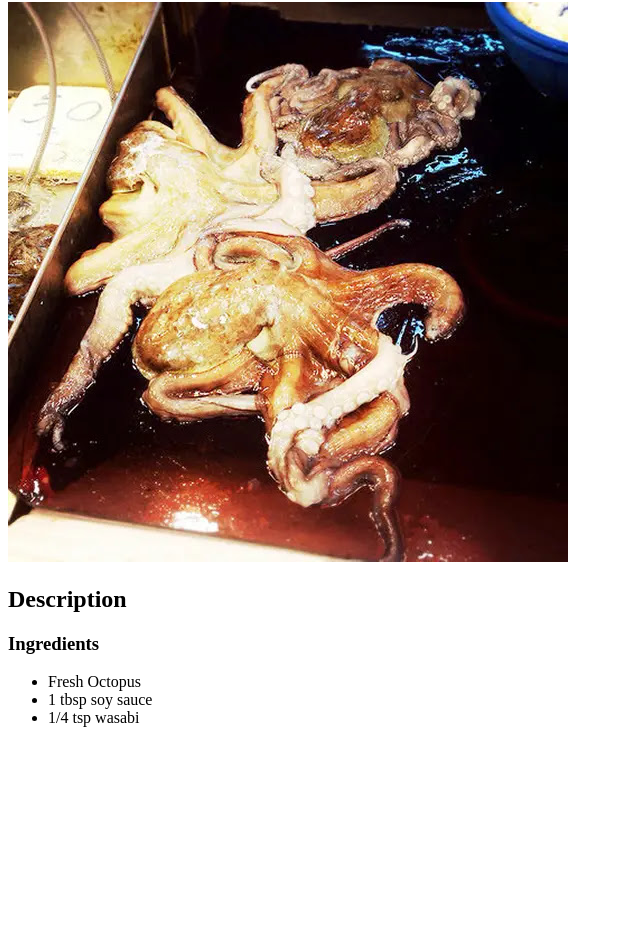
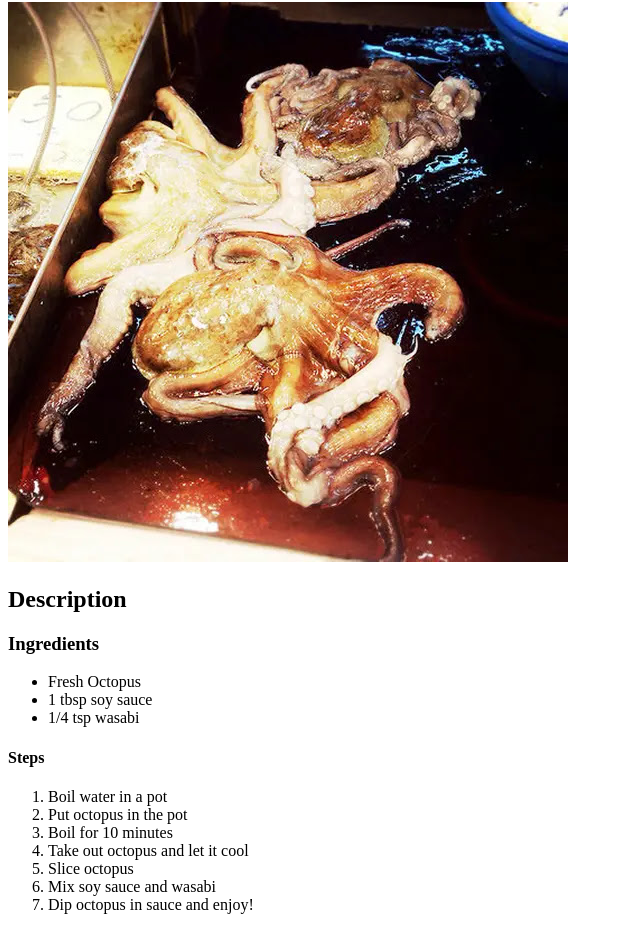
Before and after one commit to vc22832/odin-recipes, a plain HTML site: page recipes/octopus.html in a window 1280 px wide. Shown: the part 87-1017 px from the top of the page, without its empty margins (0-640 px from the left). Before the commit the page ends 830 px from the top, so only its background shows below. Drawn offline with Linux system fonts and the light colour scheme.

Commit message:
add readme

```diff
--- a/recipes/octopus.html
+++ b/recipes/octopus.html
@@ -16,5 +16,15 @@
             <li> 1 tbsp soy sauce </li>
             <li> 1/4 tsp wasabi </li>
         </ul>
+        <h4>Steps</h4>
+        <ol>
+            <li> Boil water in a pot </li>
+            <li> Put octopus in the pot </li>
+            <li> Boil for 10 minutes </li>
+            <li> Take out octopus and let it cool </li>
+            <li> Slice octopus </li>
+            <li> Mix soy sauce and wasabi </li>
+            <li> Dip octopus in sauce and enjoy! </li>
+        </ol>
 
     </body>
```
Also changed, not shown: 1 other file.
